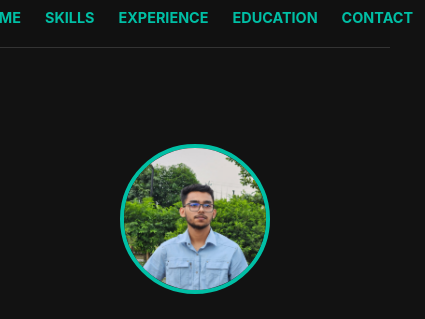
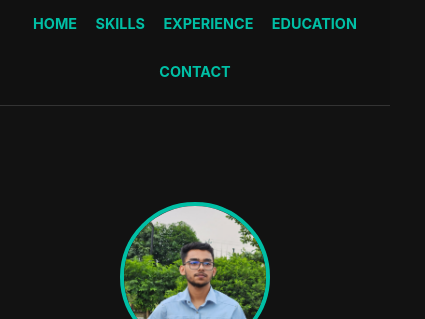
Before and after one commit to shariar-mrida/Profile, a plain HTML site: page index.html in a window 390 px wide. Shown: the part 65-384 px from the top of the page, 425 px wide, since content can reach past the window. Drawn offline with Linux system fonts and the light colour scheme.

Commit message:
MobileIssueSolved

```diff
--- a/index.html
+++ b/index.html
@@ -98,10 +98,13 @@
         #main-nav ul {
             display: flex;
             list-style: none;
+            gap: 1.25rem; /* use gap to space items; allows easier wrapping */
+            flex-wrap: wrap; /* allow items to wrap on narrow screens */
+            align-items: center;
         }
 
         #main-nav li {
-            margin-left: 2rem;
+            margin: 0; /* spacing handled by gap */
         }
 
         #main-nav a {
@@ -293,13 +296,21 @@
 
             #main-header .container {
                 flex-direction: column;
+                padding: 0 1rem; /* reduce horizontal padding on small screens */
             }
             #main-nav ul {
                 margin-top: 1rem;
                 justify-content: center;
+                gap: 0.75rem; /* slightly smaller gap for narrow viewports */
+                width: 100%;
+                flex-wrap: wrap;
             }
             #main-nav li {
-                margin: 0 0.75rem;
+                margin: 0; /* spacing handled by gap and wrapping */
+            }
+            #main-nav a {
+                display: inline-block;
+                padding: 0.4rem 0.2rem; /* increase tap area but keep compact */
             }
 
             #hero {
```
